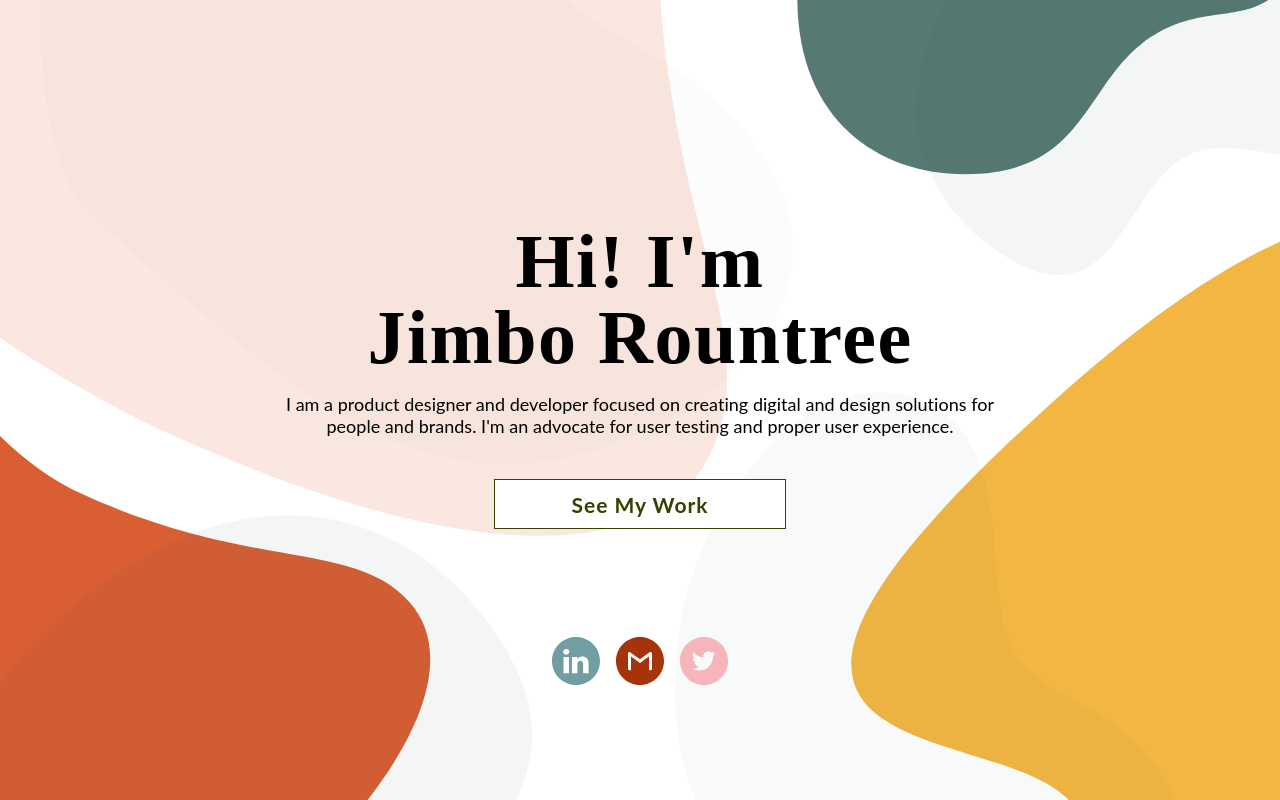
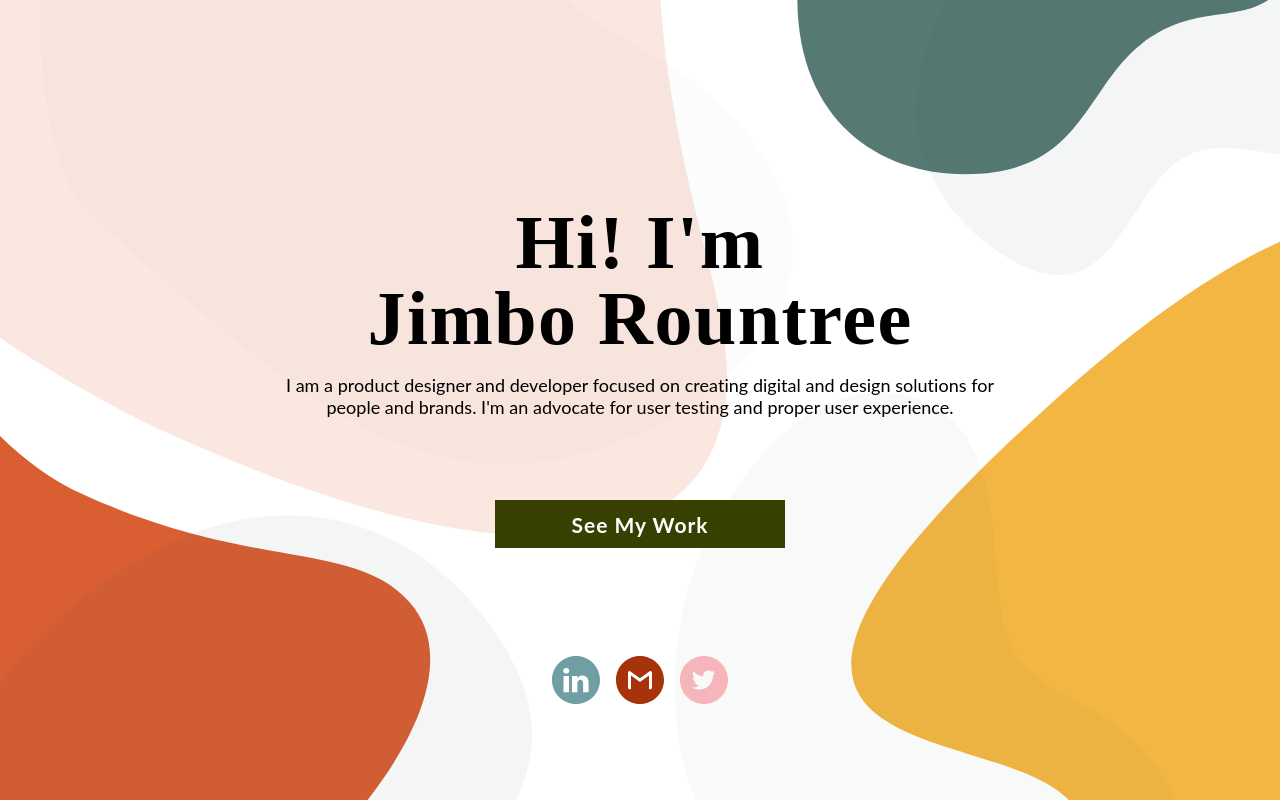
Before and after one commit to jamesdrountree/Portfolio, an Angular app: page / in a window 1280 px wide. Built offline with nearby package versions, Linux system fonts and the light colour scheme; a web font is replaced by a local one.

Commit message:
update button and link:

```diff
--- a/src/app/app.component.html
+++ b/src/app/app.component.html
@@ -7,7 +7,7 @@
           and design solutions for people and brands. I'm an advocate for user
           testing and proper user experience.</p>
           <!-- <a class="button" href="./assets/PreviewCaseStudies.pdf" target="_blank">Preview My Work</a> -->
-          <a class="button-secondary" href="https://www.dropbox.com/s/os2s0w6pyergzwr/JamesRountreeCaseStudies.pdf?dl=0" target="_blank">See My Work</a>
+          <a class="button" href="https://www.dropbox.com/s/os2s0w6pyergzwr/JamesRountreeCaseStudies.pdf?dl=0" target="_blank">See My Work</a>
 
         </div>
         <div class="icon">
```
